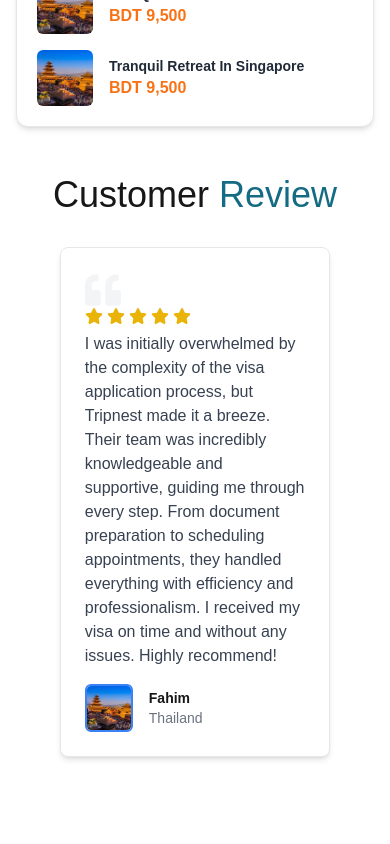
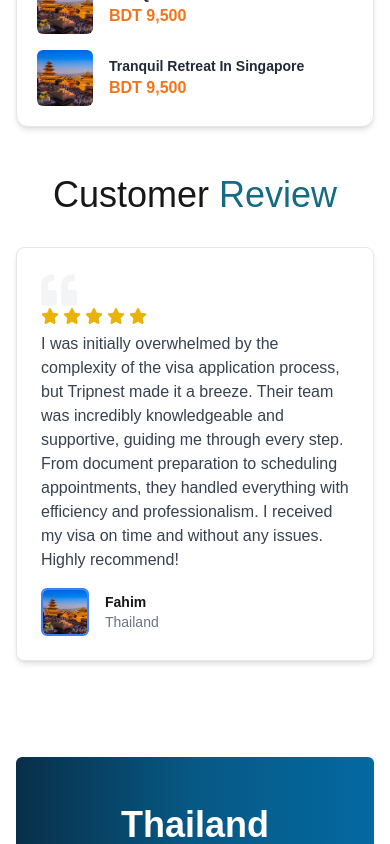
Before and after one commit to NomanSadick/tripNest-first-task, a Next.js app: page / in a window 390 px wide. Shown: the part 4200-5044 px from the top of the page. Built offline with nearby package versions, Linux system fonts and the light colour scheme; a web font is replaced by a local one.

Commit message:
review slider card width mobile version update

```diff
--- a/components/ReviewSlider.tsx
+++ b/components/ReviewSlider.tsx
@@ -34,8 +34,8 @@ const ReviewSlider = () => {
   };
 
   return (
-    <div className="w-full py-12 px-4">
-      <div className="w-[80%] mx-auto">
+    <div className="w-full py-12 px-2 md:px-4">
+      <div className="w-[100%] md:w-[80%] mx-auto">
         <h2 className="text-4xl md:text-5xl font-medium text-center mb-6">
           Customer <span className="text-[#146B83]">Review</span>
         </h2>
```
